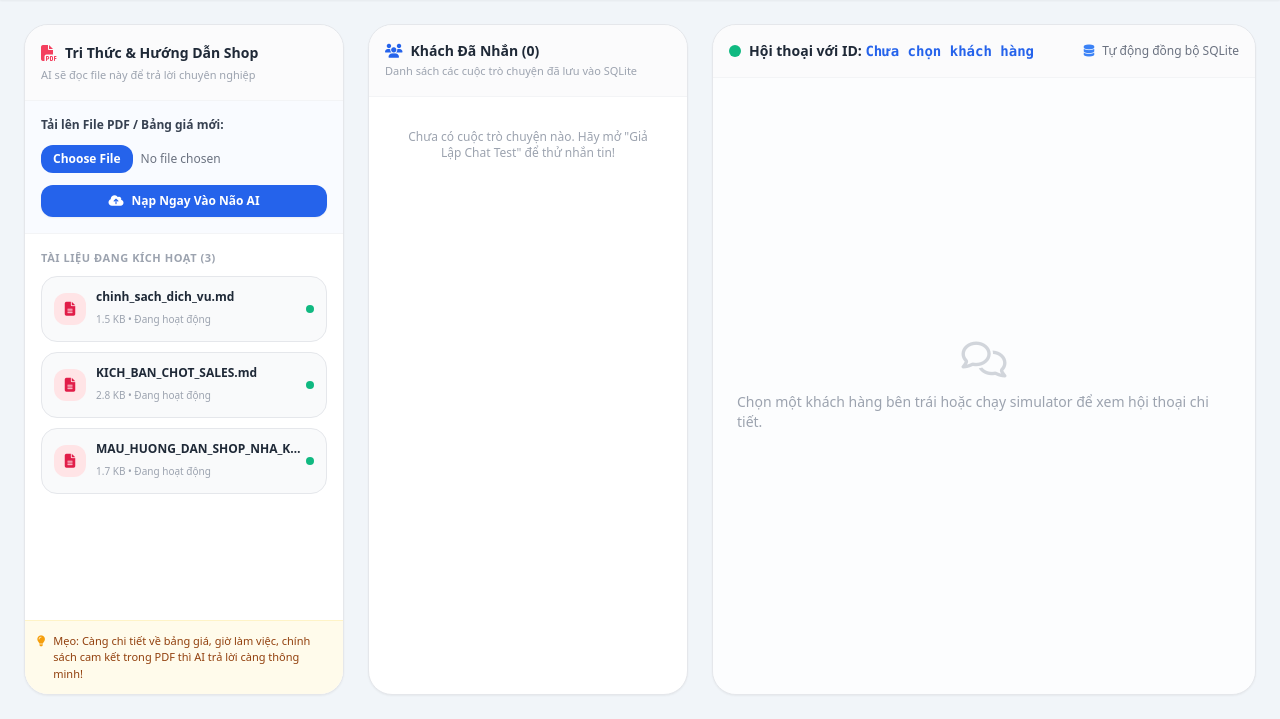
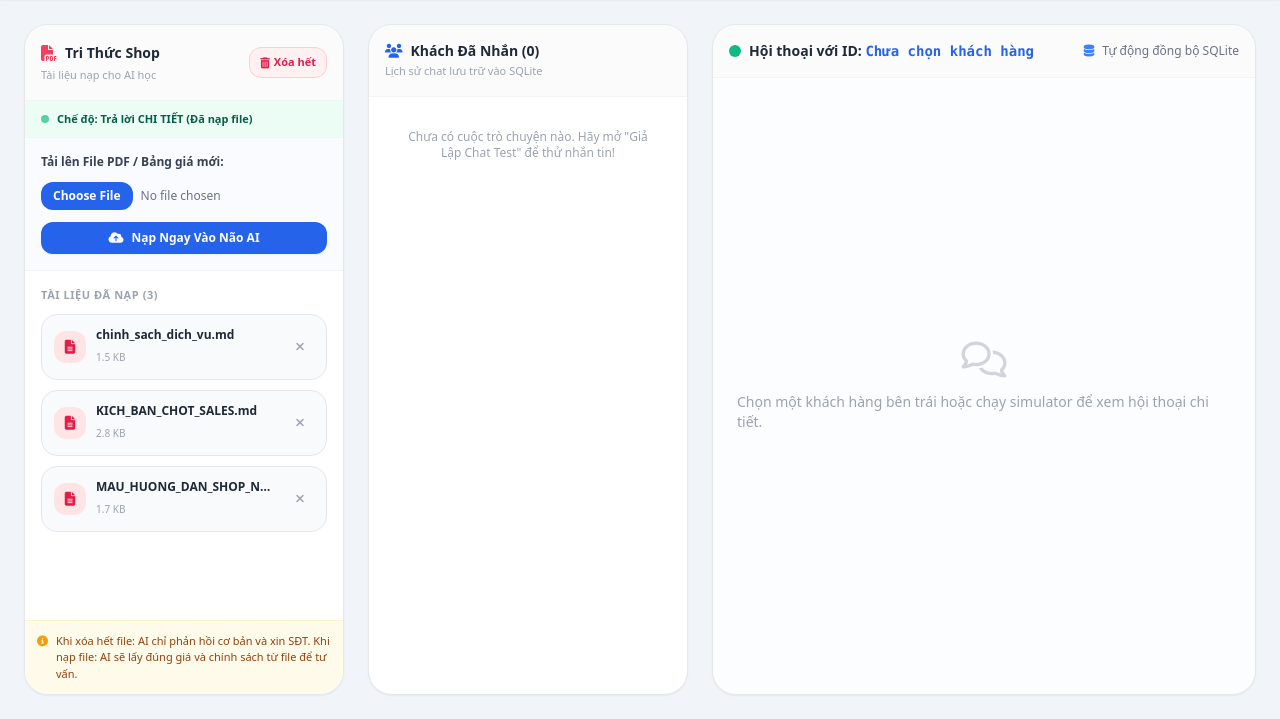
Before and after one commit to tuanweb2026/fb-messenger-ai-chatbot, a Flask app: page /dashboard in a window 1280 px wide. Shown: the part 81-800 px from the top of the page. Run offline with Flask 3, Linux system fonts and the light colour scheme; data that the repository does not hold is empty; some libraries are stand-ins or nearby versions.

Commit message:
feat: Add delete all and single file delete with two-mode AI (basic vs detailed)

```diff
--- a/src/server.py
+++ b/src/server.py
@@ -23,19 +23,15 @@ def home():
 # 2. FACEBOOK WEBHOOK ENDPOINT
 @app.route('/webhook', methods=['GET', 'POST'])
 def webhook():
-    # Xác minh Webhook từ Facebook Meta Developer Portal
     if request.method == 'GET':
         mode = request.args.get('hub.mode')
         token = request.args.get('hub.verify_token')
         challenge = request.args.get('hub.challenge')
-
         if mode == 'subscribe' and token == VERIFY_TOKEN:
-            print("[FB Webhook] Xác thực thành công!")
             return challenge, 200
         else:
             return "Verification token mismatch", 403
 
-    # Tiếp nhận tin nhắn gửi đến từ Facebook Messenger
     if request.method == 'POST':
         data = request.get_json()
         if data.get('object') == 'page':
@@ -43,22 +39,12 @@ def webhook():
                 for messaging_event in entry.get('messaging', []):
                     sender_id = messaging_event.get('sender', {}).get('id')
                     message = messaging_event.get('message', {})
-
                     if sender_id and message.get('text'):
                         user_text = message['text']
-
-                        # 1. Lưu tin nhắn của khách vào SQLite
                         save_message(sender_id, f"Khách Facebook ({sender_id[-4:]})", 'user', user_text)
-
-                        # 2. AI tra cứu kiến thức từ tài liệu PDF/Doc
                         ai_reply = PDFKnowledgeEngine.query(user_text)
-
-                        # 3. Lưu phản hồi của bot vào SQLite
                         save_message(sender_id, f"Khách Facebook ({sender_id[-4:]})", 'bot', ai_reply)
-
-                        # 4. Gửi tin nhắn trả lời qua Facebook Messenger
                         FacebookMessengerService.send_message(sender_id, ai_reply)
-
             return "EVENT_RECEIVED", 200
         return "Not a page event", 404
 
@@ -83,7 +69,7 @@ def dashboard():
                            messages=messages,
                            docs=loaded_docs)
 
-# 4. TẢI LÊN TÀI LIỆU PDF / HƯỚNG DẪN MỚI
+# 4. TẢI LÊN TÀI LIỆU PDF MỚI
 @app.route('/upload_knowledge', methods=['POST'])
 def upload_knowledge():
     if 'document' not in request.files:
@@ -97,22 +83,34 @@ def upload_knowledge():
 
     if file and allowed_file(file.filename):
         filename = secure_filename(file.filename)
-        # Giữ lại tên gốc tiếng Việt nếu secure_filename làm rỗng
         if not filename:
-            filename = "tai_lieu_shop_" + file.filename
-
+            filename = "tai_lieu_" + file.filename
         filepath = os.path.join(DOCS_DIR, filename)
         file.save(filepath)
-
-        # Nạp lại toàn bộ tri thức vào bộ nhớ AI
         PDFKnowledgeEngine.load_documents()
-        flash(f"✅ Đã nạp thành công tài liệu: {filename}. AI Agent đã sẵn sàng trả lời theo tài liệu mới!", "success")
+        flash(f"✅ Đã nạp thành công: {filename}. AI Agent đã được cập nhật tri thức chi tiết!", "success")
     else:
         flash("❌ Chỉ hỗ trợ định dạng file: .pdf, .txt, .md", "error")
 
     return redirect(url_for('dashboard'))
 
-# 5. GIẢ LẬP MESSENGER CHAT ĐỂ SẾP TEST THỬ
+# 5. XÓA 1 FILE TÀI LIỆU CỤ THỂ
+@app.route('/delete_file/<filename>', methods=['POST'])
+def delete_file(filename):
+    if PDFKnowledgeEngine.delete_single_file(filename):
+        flash(f"🗑️ Đã xóa file: {filename}.", "success")
+    else:
+        flash("Không tìm thấy file cần xóa!", "error")
+    return redirect(url_for('dashboard'))
+
+# 6. XÓA TOÀN BỘ TÀI LIỆU ĐÃ NẠP (CHUYỂN VỀ CHẾ ĐỘ TRẢ LỜI CƠ BẢN)
+@app.route('/delete_all_knowledge', methods=['POST'])
+def delete_all_knowledge():
+    PDFKnowledgeEngine.delete_all_files()
+    flash("🧹 Đã xóa sạch toàn bộ tài liệu! AI Agent hiện chuyển sang chế độ CHỈ TRẢ LỜI CƠ BẢN cho đến khi bạn nạp file mới.", "success")
+    return redirect(url_for('dashboard'))
+
+# 7. GIẢ LẬP MESSENGER CHAT ĐỂ SẾP TEST THỬ
 @app.route('/simulator')
 def simulator():
     return render_template('simulator.html')
@@ -124,11 +122,8 @@ def simulate_chat():
     sender_name = data.get('sender_name', 'Khách Thử Nghiệm')
     user_text = data.get('message', '')
 
-    # Lưu tin khách
     save_message(sender_id, sender_name, 'user', user_text)
-    # AI trả lời từ file tài liệu
     ai_reply = PDFKnowledgeEngine.query(user_text)
-    # Lưu tin bot
     save_message(sender_id, sender_name, 'bot', ai_reply)
 
     return jsonify({
--- a/templates/dashboard.html
+++ b/templates/dashboard.html
@@ -47,11 +47,29 @@
 
         <!-- CỘT 1: QUẢN LÝ TÀI LIỆU PDF & HƯỚNG DẪN SHOP (KNOWLEDGE BASE) -->
         <div class="w-80 bg-white rounded-3xl border border-gray-200 shadow-sm flex flex-col overflow-hidden">
-            <div class="p-4 border-b border-gray-100 bg-gray-50/70">
-                <h2 class="font-bold text-gray-800 flex items-center text-sm">
-                    <i class="fa-solid fa-file-pdf text-rose-500 mr-2 text-base"></i> Tri Thức & Hướng Dẫn Shop
-                </h2>
-                <p class="text-[11px] text-gray-400 mt-0.5">AI sẽ đọc file này để trả lời chuyên nghiệp</p>
+            <div class="p-4 border-b border-gray-100 bg-gray-50/70 flex justify-between items-center">
+                <div>
+                    <h2 class="font-bold text-gray-800 flex items-center text-sm">
+                        <i class="fa-solid fa-file-pdf text-rose-500 mr-2 text-base"></i> Tri Thức Shop
+                    </h2>
+                    <p class="text-[11px] text-gray-400 mt-0.5">Tài liệu nạp cho AI học</p>
+                </div>
+                {% if docs %}
+                <!-- Nút XÓA SẠCH TOÀN BỘ FILE ĐỂ TỰ NẠP LẠI TỪ ĐẦU -->
+                <form action="/delete_all_knowledge" method="POST" onsubmit="return confirm('Bạn có chắc muốn XÓA SẠCH toàn bộ file tài liệu đã nạp? Khi xóa hết, AI sẽ chuyển về chế độ chỉ trả lời cơ bản cho đến khi bạn nạp file mới.')">
+                    <button type="submit" class="bg-rose-50 hover:bg-rose-100 text-rose-600 text-[11px] font-bold px-2.5 py-1.5 rounded-xl border border-rose-200 transition flex items-center" title="Xóa hết file để nạp lại từ đầu">
+                        <i class="fa-solid fa-trash-can mr-1"></i> Xóa hết
+                    </button>
+                </form>
+                {% endif %}
+            </div>
+
+            <!-- Trạng thái chế độ của AI -->
+            <div class="px-4 py-2.5 border-b border-gray-100 text-[11px] flex items-center justify-between {% if docs %}bg-emerald-50 text-emerald-800{% else %}bg-amber-50 text-amber-800{% endif %}">
+                <span class="font-bold flex items-center">
+                    <span class="w-2 h-2 rounded-full mr-2 {% if docs %}bg-emerald-500 animate-pulse{% else %}bg-amber-500{% endif %}"></span>
+                    {% if docs %}Chế độ: Trả lời CHI TIẾT (Đã nạp file){% else %}Chế độ: Trả lời CƠ BẢN (Chưa có file){% endif %}
+                </span>
             </div>
 
             <!-- Form tải lên file PDF mới -->
@@ -66,32 +84,40 @@
                 </form>
             </div>
 
-            <!-- Danh sách tài liệu hiện có -->
+            <!-- Danh sách tài liệu hiện có kèm nút Xóa từng file -->
             <div class="flex-1 overflow-y-auto p-4 space-y-2.5">
-                <span class="text-[11px] font-extrabold text-gray-400 uppercase tracking-wider block mb-2">Tài liệu đang kích hoạt ({{ docs|length }})</span>
+                <div class="flex justify-between items-center mb-2">
+                    <span class="text-[11px] font-extrabold text-gray-400 uppercase tracking-wider">Tài liệu đã nạp ({{ docs|length }})</span>
+                </div>
                 {% for d in docs %}
-                <div class="p-3 bg-gray-50 border border-gray-200 rounded-2xl flex items-center justify-between">
-                    <div class="flex items-center space-x-2.5 overflow-hidden">
+                <div class="p-3 bg-gray-50 border border-gray-200 rounded-2xl flex items-center justify-between group hover:border-blue-300 transition">
+                    <div class="flex items-center space-x-2.5 overflow-hidden flex-1 mr-2">
                         <div class="w-8 h-8 rounded-xl bg-rose-100 text-rose-600 flex items-center justify-center text-sm flex-shrink-0 font-bold">
                             <i class="fa-solid fa-file-lines"></i>
                         </div>
                         <div class="truncate">
                             <p class="text-xs font-bold text-gray-800 truncate" title="{{ d.name }}">{{ d.name }}</p>
-                            <span class="text-[10px] text-gray-400 font-medium">{{ d.size }} • Đang hoạt động</span>
+                            <span class="text-[10px] text-gray-400 font-medium">{{ d.size }}</span>
                         </div>
                     </div>
-                    <span class="w-2 h-2 rounded-full bg-emerald-500 flex-shrink-0" title="Đã nạp vào AI"></span>
+                    <!-- Nút xóa 1 file cụ thể -->
+                    <form action="/delete_file/{{ d.name }}" method="POST" onsubmit="return confirm('Bạn có chắc muốn xóa file {{ d.name }}?')">
+                        <button type="submit" class="w-7 h-7 rounded-lg text-gray-400 hover:text-rose-600 hover:bg-rose-50 flex items-center justify-center transition" title="Xóa file này">
+                            <i class="fa-solid fa-xmark text-xs"></i>
+                        </button>
+                    </form>
                 </div>
                 {% else %}
-                <div class="text-center text-xs text-gray-400 py-6">
-                    Chưa có tài liệu nào. Hãy upload file PDF bảng giá của shop lên!
+                <div class="text-center text-xs text-gray-400 py-8 bg-gray-50/50 rounded-2xl border border-dashed border-gray-200">
+                    <i class="fa-regular fa-folder-open text-2xl mb-2 text-gray-300 block"></i>
+                    Chưa có tài liệu nào.<br>Hiện tại AI đang ở <b>chế độ cơ bản</b>.<br>Hãy upload file PDF của bạn lên để AI bắt đầu trả lời chi tiết!
                 </div>
                 {% endfor %}
             </div>
 
             <div class="p-3 bg-amber-50 border-t border-amber-100 text-[11px] text-amber-800 flex items-start space-x-2">
-                <i class="fa-solid fa-lightbulb text-amber-500 mt-0.5"></i>
-                <p>Mẹo: Càng chi tiết về bảng giá, giờ làm việc, chính sách cam kết trong PDF thì AI trả lời càng thông minh!</p>
+                <i class="fa-solid fa-circle-info text-amber-500 mt-0.5"></i>
+                <p>Khi xóa hết file: AI chỉ phản hồi cơ bản và xin SĐT. Khi nạp file: AI sẽ lấy đúng giá và chính sách từ file để tư vấn.</p>
             </div>
         </div>
 
@@ -101,7 +127,7 @@
                 <h2 class="font-bold text-gray-800 flex items-center text-sm">
                     <i class="fa-solid fa-users text-blue-600 mr-2"></i> Khách Đã Nhắn ({{ conversations|length }})
                 </h2>
-                <p class="text-[11px] text-gray-400 mt-0.5">Danh sách các cuộc trò chuyện đã lưu vào SQLite</p>
+                <p class="text-[11px] text-gray-400 mt-0.5">Lịch sử chat lưu trữ vào SQLite</p>
             </div>
             <div class="flex-1 overflow-y-auto divide-y divide-gray-100">
                 {% for conv in conversations %}
@@ -158,7 +184,7 @@
                     <div class="bg-gradient-to-r from-blue-600 to-indigo-600 text-white rounded-2xl rounded-tr-none p-4 max-w-xl shadow-md text-sm">
                         <div class="flex items-center space-x-1 text-[11px] text-blue-200 font-bold mb-1.5">
                             <i class="fa-solid fa-robot"></i>
-                            <span>AI AGENT (Đã tra cứu đúng tài liệu PDF/Bảng giá)</span>
+                            <span>AI AGENT</span>
                         </div>
                         <p class="whitespace-pre-line leading-relaxed">{{ msg.content }}</p>
                         <span class="block text-[10px] text-blue-200 mt-2 text-right">{{ msg.created_at }}</span>
```
Also changed, not shown: src/pdf_knowledge.py (+47 -9 lines).
